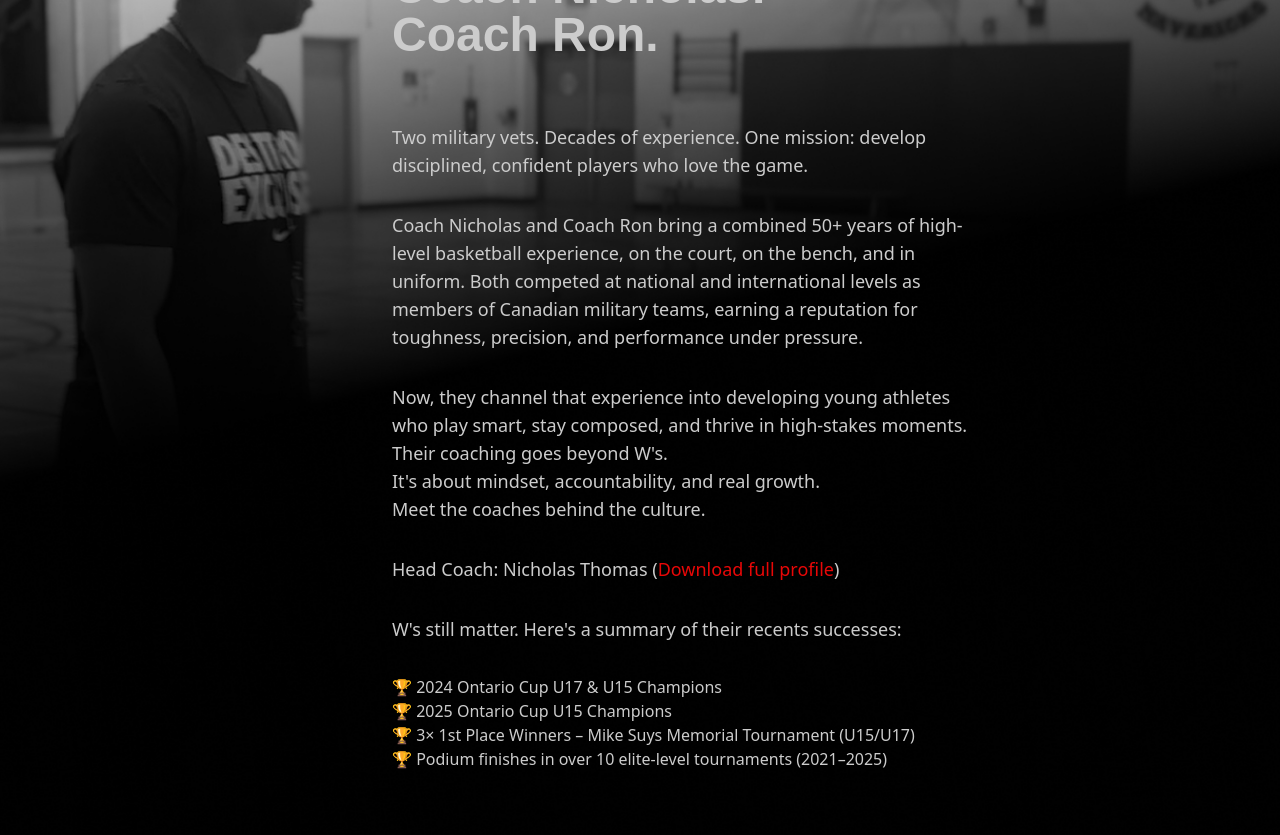
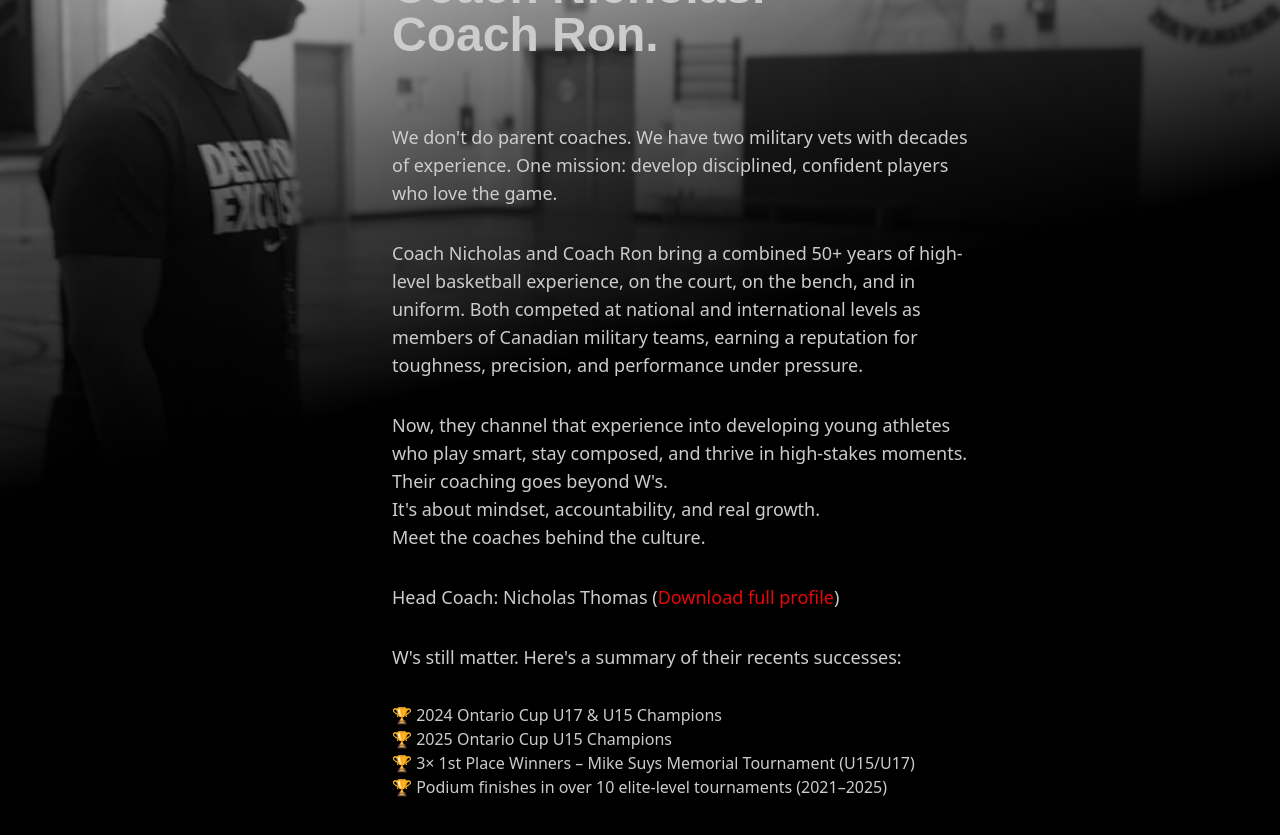
Before and after one commit to heyfarai/tryouts-next, a Next.js app: page / in a window 1280 px wide. Shown: the part 3320-4155 px from the top of the page. Built offline with nearby package versions, Linux system fonts and the light colour scheme; no server answers; a web font is replaced by a local one.

Commit message:
no parent coaches content

```diff
--- a/src/app/page.tsx
+++ b/src/app/page.tsx
@@ -209,8 +209,9 @@ export default function Home() {
           </h1>
           <div className="coachContent mt-16">
             <p className="text-lg mb-8 ">
-              Two military vets. Decades of experience. One mission: develop
-              disciplined, confident players who love the game.
+              We don&apos;t do parent coaches. We have two military vets with
+              decades of experience. One mission: develop disciplined, confident
+              players who love the game.
             </p>
             <p className="text-lg mb-8 ">
               Coach Nicholas and Coach Ron bring a combined 50+ years of
```
